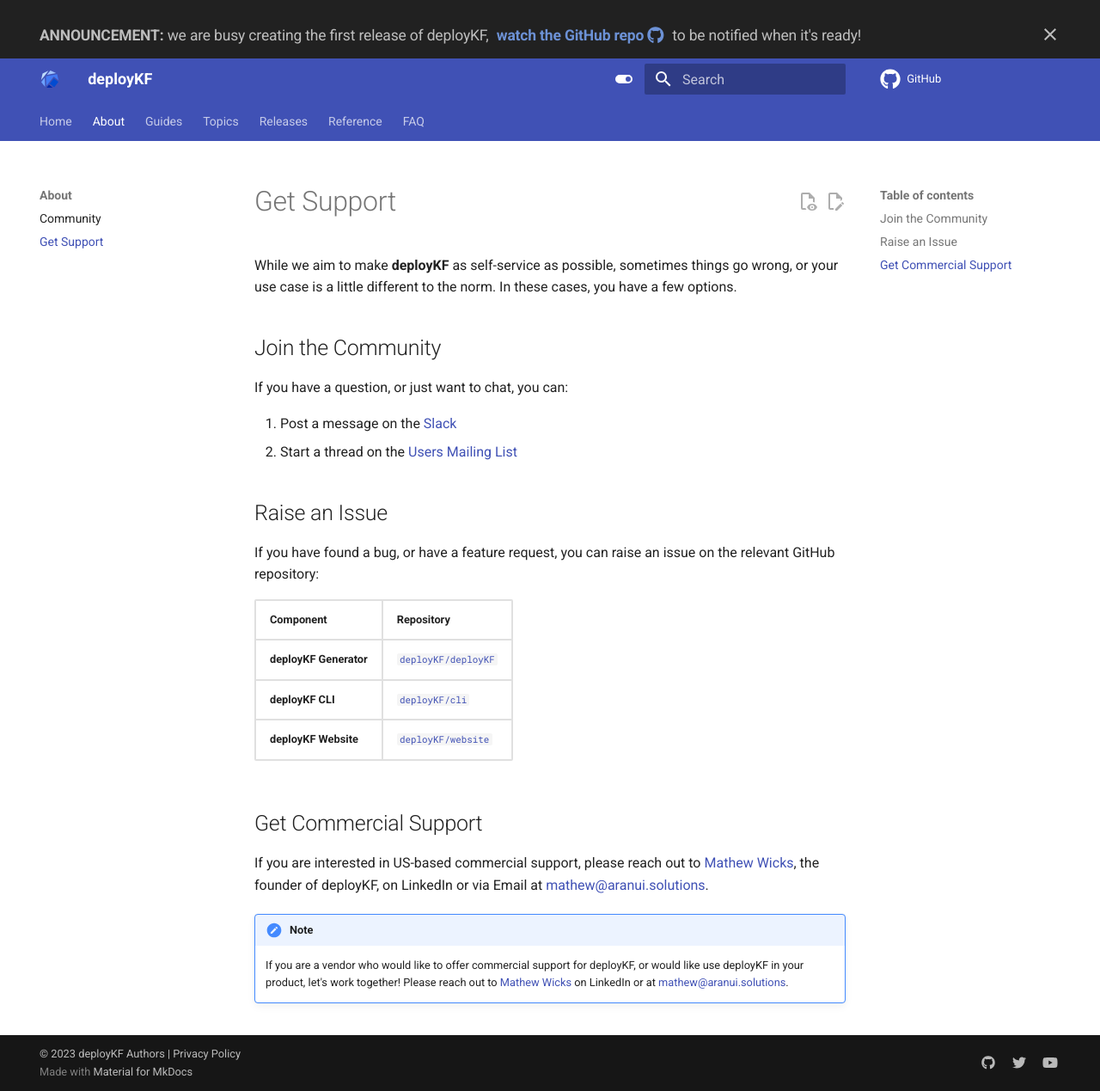
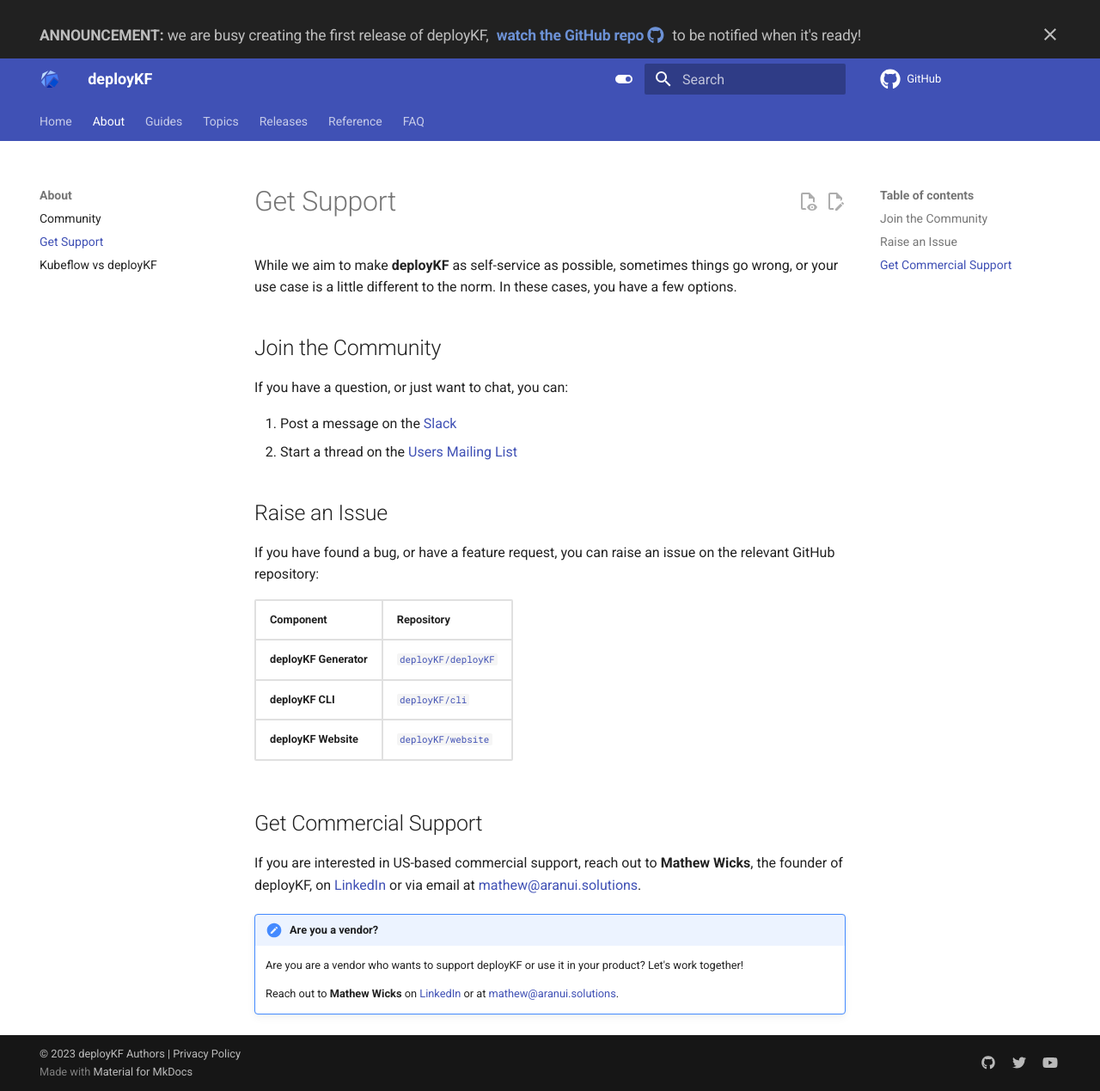
Before and after one commit to deployKF/website, an MkDocs documentation site: the page built from content/about/support.md, in a window 1280 px wide and 1269 px high. Shown: the whole window at 86% size. Built offline with MkDocs 1.6.1 and Material for MkDocs 9.7.7, drawn with Linux system fonts in a browser that asks for light colours; comment, search, counter and statistics services are not loaded.

Commit message:
docs: create Kubeflow vs deployKF page (#25)
Signed-off-by: Mathew Wicks <thesuperzapper@users.noreply.github.com>

```diff
--- a/content/about/support.md
+++ b/content/about/support.md
@@ -22,9 +22,11 @@
 
 ## Get Commercial Support
 
-If you are interested in US-based commercial support, please reach out to [Mathew Wicks](https://www.linkedin.com/in/mathewwicks/), the founder of deployKF, on LinkedIn or via Email at [mathew@aranui.solutions](mailto:mathew@aranui.solutions?subject=%5BdeployKF%5D%20MY_SUBJECT).
+If you are interested in US-based commercial support, reach out to __Mathew Wicks__, the founder of deployKF, on [LinkedIn](https://www.linkedin.com/in/mathewwicks/) or via email at [mathew@aranui.solutions](mailto:mathew@aranui.solutions?subject=%5BdeployKF%5D%20MY_SUBJECT).
 
-!!! note
+!!! note "Are you a vendor?"
 
-    If you are a vendor who would like to offer commercial support for deployKF, or would like use deployKF in your product, let's work together!
-    Please reach out to [Mathew Wicks](https://www.linkedin.com/in/mathewwicks/) on LinkedIn or at [mathew@aranui.solutions](mailto:mathew@aranui.solutions?subject=%5BdeployKF%5D%20MY_SUBJECT).
+    Are you are a vendor who wants to support deployKF or use it in your product?
+    Let's work together!
+
+    Reach out to __Mathew Wicks__ on [LinkedIn](https://www.linkedin.com/in/mathewwicks/) or at [mathew@aranui.solutions](mailto:mathew@aranui.solutions?subject=%5BdeployKF%5D%20MY_SUBJECT).
```
Also changed, not shown: content/about/kubeflow-vs-deploykf.md (added, +71 -0 lines), content/faq.md (+6 -4 lines), content/guides/getting-started.md (+6 -3 lines), content/guides/install-deploykf-cli.md (+1 -2 lines), content/guides/migrate-from-kubeflow-manifests.md (+6 -55 lines), content/about/.pages (added).
